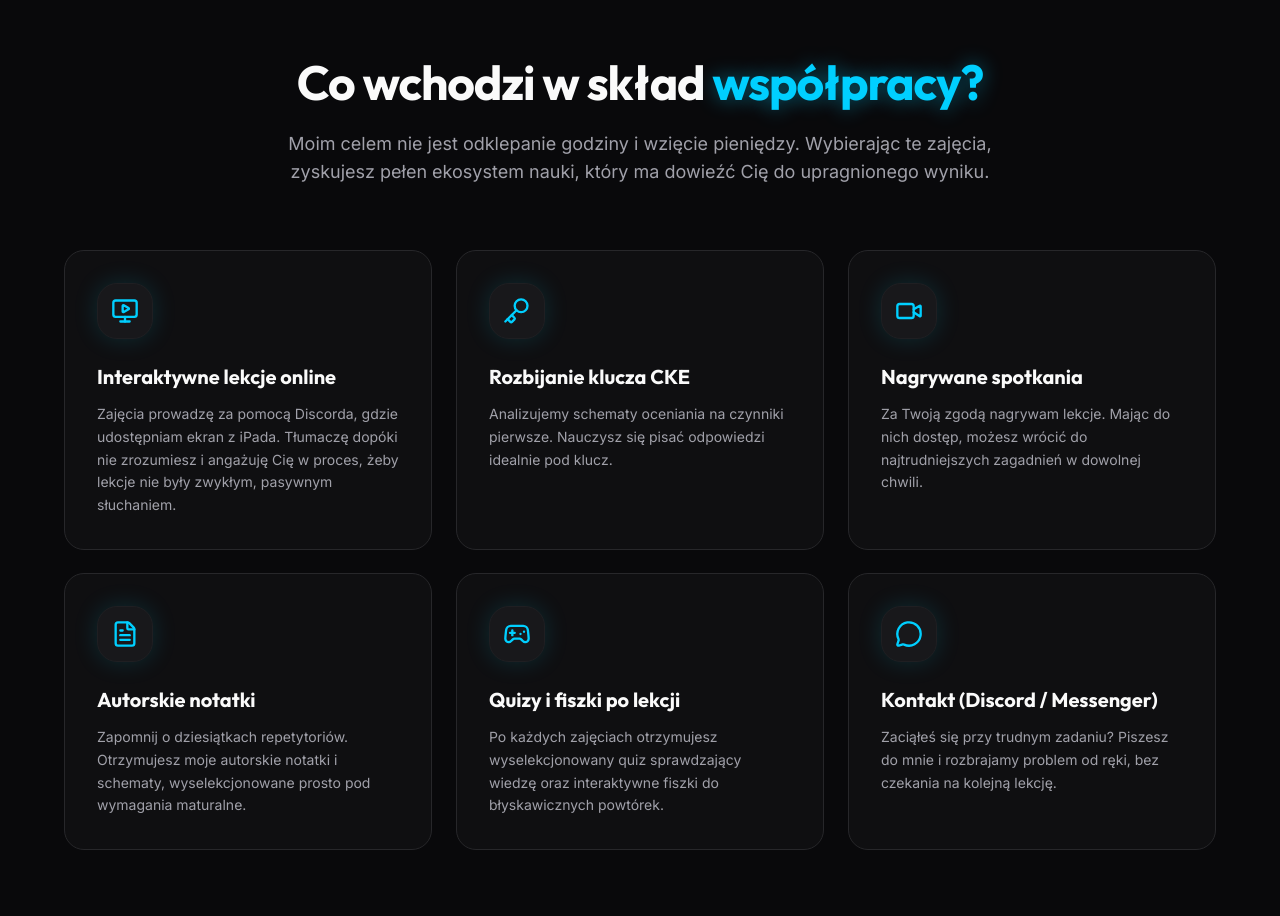
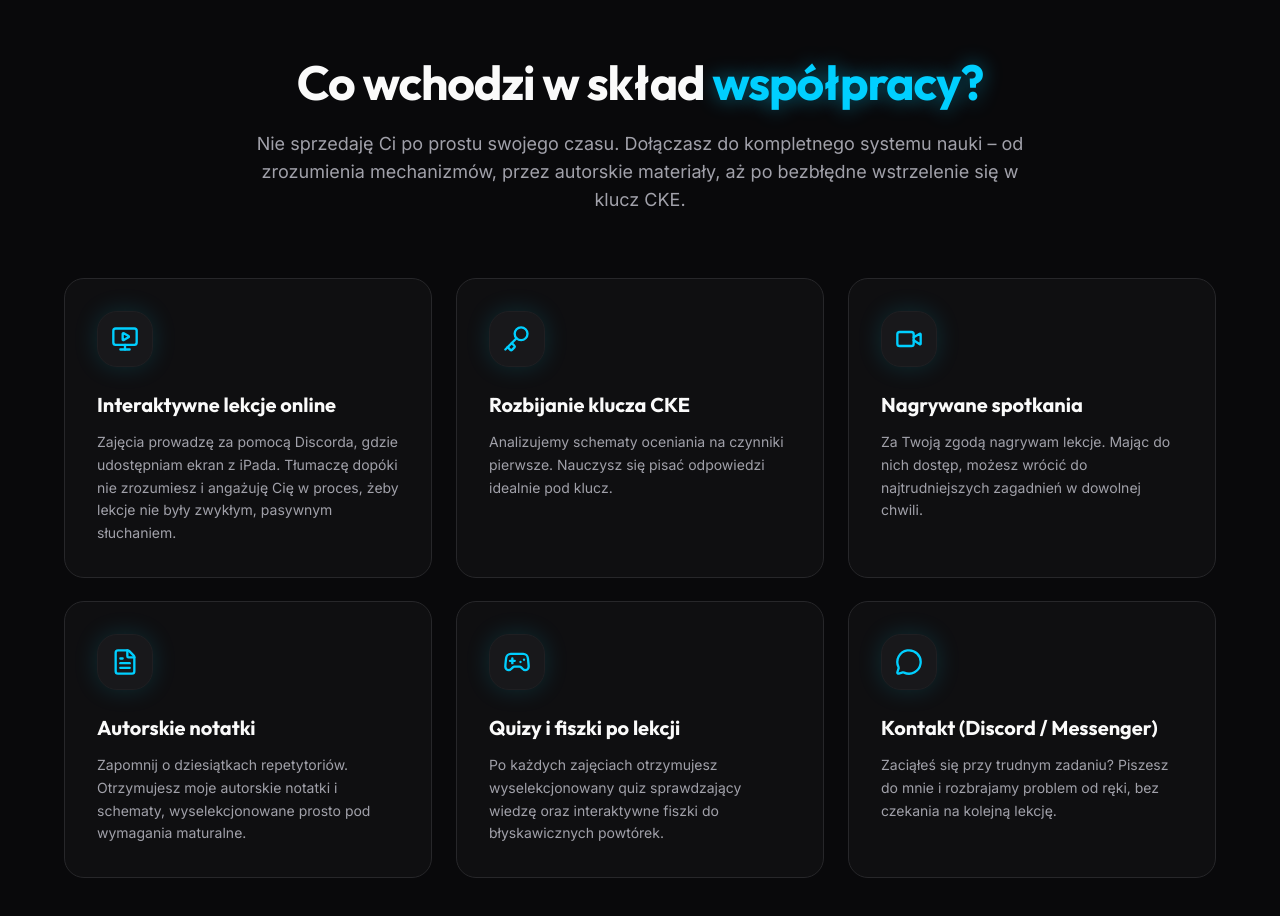
Before and after one commit to taachii/biolearn-landing, a Next.js app: page / in a window 1280 px wide. Shown: the part 3460-4376 px from the top of the page. Built offline with nearby package versions, Linux system fonts and the light colour scheme.

Commit message:
copy: refine Oferta subtitle

```diff
--- a/components/sections/OfertaSection.tsx
+++ b/components/sections/OfertaSection.tsx
@@ -54,7 +54,7 @@ export function OfertaSection({ id }: OfertaSectionProps) {
             Co wchodzi w skład <span className="text-neon-cyan">współpracy?</span>
           </h2>
           <p className="text-lg text-[var(--color-text-secondary)]">
-            Moim celem nie jest odklepanie godziny i wzięcie pieniędzy. Wybierając te zajęcia, zyskujesz pełen ekosystem nauki, który ma dowieźć Cię do upragnionego wyniku.
+            Nie sprzedaję Ci po prostu swojego czasu. Dołączasz do kompletnego systemu nauki – od zrozumienia mechanizmów, przez autorskie materiały, aż po bezbłędne wstrzelenie się w klucz CKE.
           </p>
         </AnimateIn>
 
```
